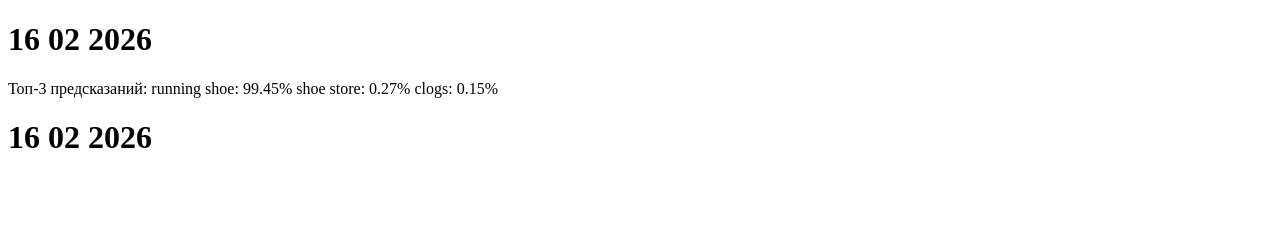
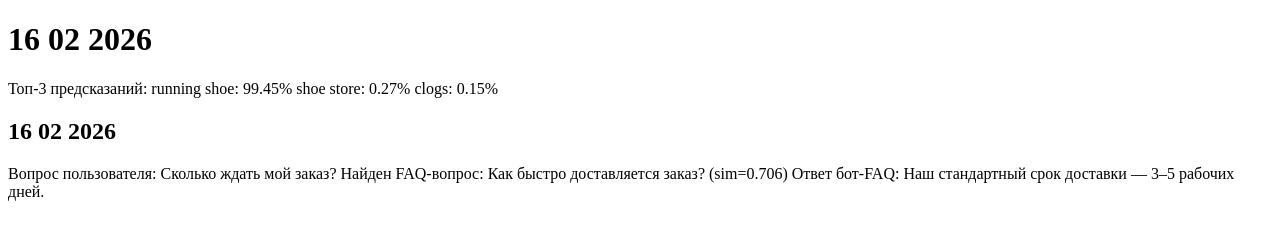
Before and after one commit to GoolSofi/dem.github.jo-main, a plain HTML site: page index.html in a window 1280 px wide. Drawn offline with Linux system fonts and the light colour scheme.

Commit message:
Update index.html

```diff
--- a/index.html
+++ b/index.html
@@ -11,7 +11,10 @@ running shoe: 99.45%
 shoe store: 0.27%
 clogs: 0.15%
 
-    <h1>16 02 2026</h1>
+    <h2>16 02 2026</h2>
+Вопрос пользователя: Сколько ждать мой заказ?
+Найден FAQ-вопрос: Как быстро доставляется заказ? (sim=0.706)
+Ответ бот-FAQ: Наш стандартный срок доставки — 3–5 рабочих дней.
 
 
 </body>
```
